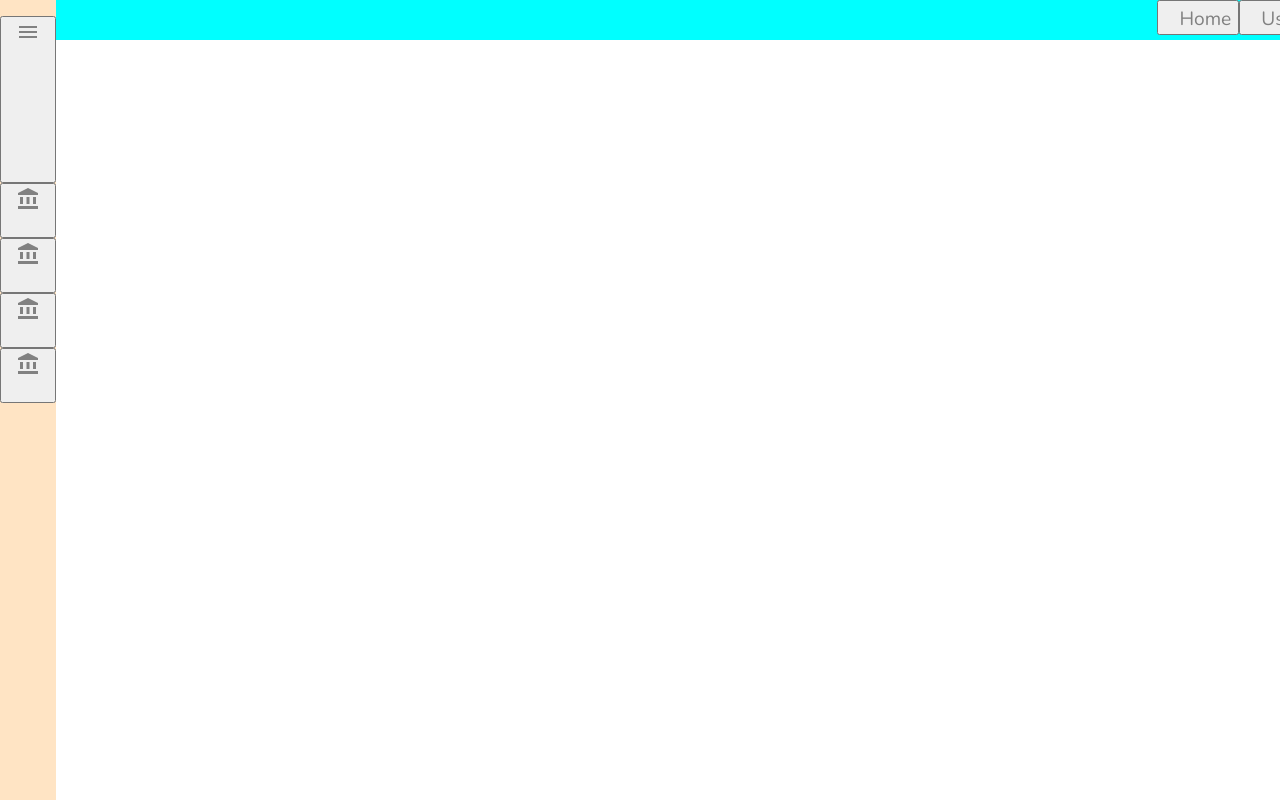
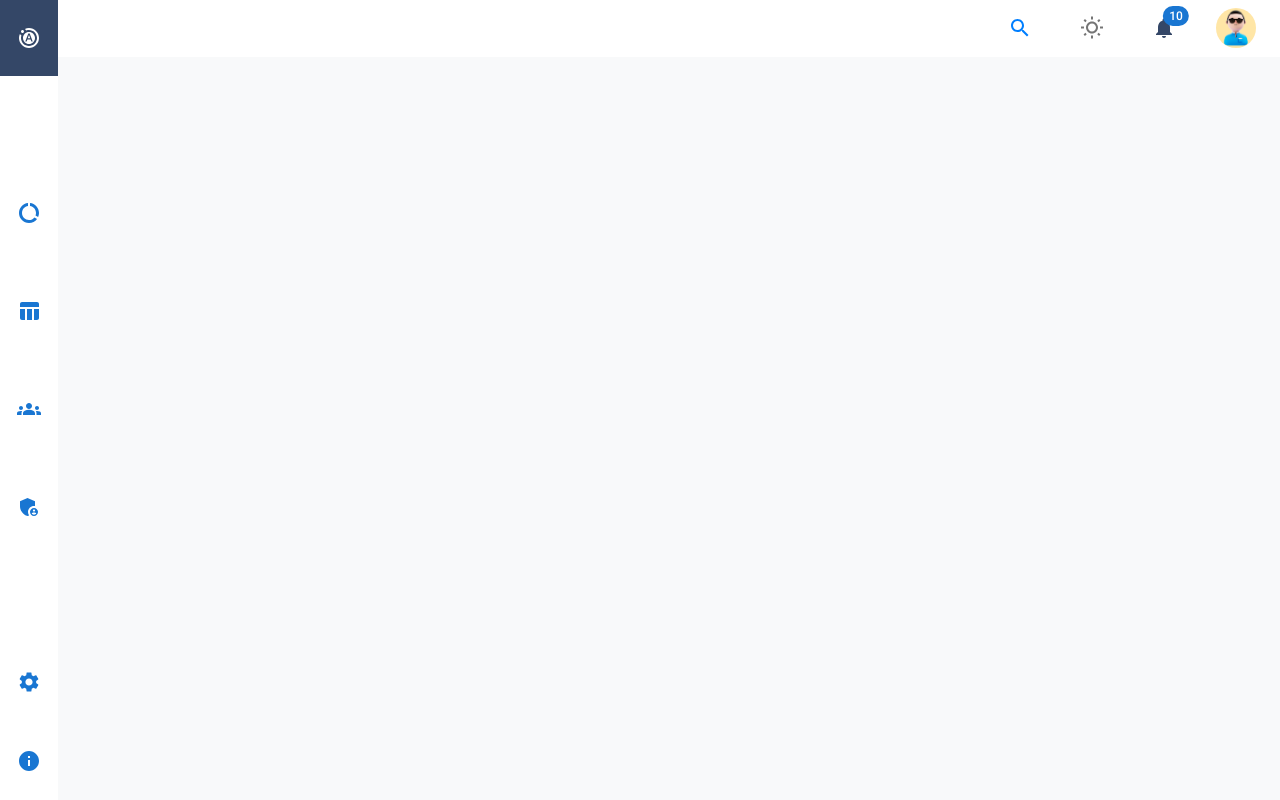
Before and after one commit to techcoders-akp/Data-automation-UI, a React (Create React App) app: page / in a window 1280 px wide. Built offline with nearby package versions, Linux system fonts and the light colour scheme.

Commit message:
Added modified sideNavbar and Header component

```diff
--- a/src/App.js
+++ b/src/App.js
@@ -1,9 +1,18 @@
 import React from 'react'
 import UIRenderer from './app/Components/UI WINDOW/UIRenderer'
+import {themeLight , themeDark} from './Internals/Themes'
+import CssBaseline from "@mui/material/CssBaseline";
+import { ThemeProvider } from '@mui/material/styles';
+
+
 const App = () => {
+const [toggleMode, settoggleMode] = React.useState(true)
   return (
     <>
+      <ThemeProvider theme={toggleMode ? themeLight : themeDark}>
+      <CssBaseline />
       <UIRenderer/>
+      </ThemeProvider>
     </>
   )
 }
--- a/src/Internals/Themes.js
+++ b/src/Internals/Themes.js
@@ -1,21 +1,29 @@
 import { createTheme } from '@mui/material/styles';
-import { makeStyles } from '@mui/styles';
-import { red } from '@mui/material/colors';
+
+const themeLight = createTheme({
+  palette: {
+    background: {
+      default: "#f8f9fa",
+      white :"#ffff",
+      darkBlue:"rgb(52, 71, 103)",
+      onHover:'#1976d21c'
+    },
+    buttons:{
+      primary:'#007fff'
+    },
+  }
+  });
+
+  const themeDark = createTheme({
+    palette: {
+      background: {
+        default: "#007fff"
+      },
+      text: {
+        primary: "#ffffff"
+      }
+    }
+  });
 
 
-const theme = createTheme({
-    palette: {
-        primary: {
-          main: red[500],
-        },
-      },
-  });
-
-  const useStyles = makeStyles((theme) => ({
-    root: {
-      color: theme.palette.primary.main,
-    }
-  }));
-
-
-  export {theme , useStyles} ;
+  export {themeLight , themeDark} ;
--- /dev/null
+++ b/src/app/Components/Header/HeaderIndex.jsx
@@ -0,0 +1,80 @@
+import React from 'react';
+import { HeaderStyles } from './styles';
+import IconButton from '@mui/material/IconButton';
+import Badge from '@mui/material/Badge';
+import NotificationsIcon from '@mui/icons-material/Notifications';
+import Avatar from '@mui/material/Avatar';
+import WbSunnyOutlinedIcon from '@mui/icons-material/WbSunnyOutlined';
+import DarkModeIcon from '@mui/icons-material/DarkMode';
+import ClearIcon from '@mui/icons-material/Clear';
+import SearchIcon from '@mui/icons-material/Search';
+import InputAdornment from '@mui/material/InputAdornment';
+import TextField from '@mui/material/TextField';
+
+import Avatarsrc from '../../Icons/Avatar.jpg';
+
+const HeaderIndex = () => {
+  const classes = HeaderStyles();
+
+  const [toggleMode, settoggleMode] = React.useState(true);
+  const [toggleSearch, settoggleSearch] = React.useState(false)
+
+  const handleMode = () => {
+    toggleMode ? settoggleMode(false) : settoggleMode(true);
+  };
+
+  React.useEffect(() => {
+    if(toggleSearch)
+    setTimeout(() => {
+      if(toggleSearch)
+      {
+        settoggleSearch(false)
+      }
+    }, 10000);
+  })
+
+  return (
+    <>
+      <div className={classes.root}>
+      <div className={classes.dynamicSearchfield}>
+      {toggleSearch &&
+        <TextField
+        id="input-with-icon-textfield"
+        placeholder='Search here ..'
+        fullWidth
+        size="small"
+        margin="dense"
+        InputProps={{
+          startAdornment: (
+            <InputAdornment position="start">
+              <SearchIcon />
+            </InputAdornment>
+          ),
+        }}
+        variant="outlined"
+      />
+      }
+      </div>
+        <div className={classes.flexEndDiv}>
+          <IconButton onClick={() => settoggleSearch(prev => !prev)}>
+           {!toggleSearch ? <SearchIcon  className={classes.Icons}/> : <ClearIcon className={classes.Icons}/> }
+          </IconButton>
+
+          <IconButton onClick={handleMode}>
+            {toggleMode ? <WbSunnyOutlinedIcon  /> : <DarkModeIcon />}
+          </IconButton>
+
+          <IconButton>
+            <Badge color="primary" badgeContent={10}>
+              <NotificationsIcon className={classes.notificationIcon} />
+            </Badge>
+          </IconButton>
+
+          <Avatar src={Avatarsrc} className={classes.headerAvatar} />
+        </div>
+      </div>
+    </>
+  );
+};
+
+export default HeaderIndex;
--- a/src/app/Components/Header/index.jsx
+++ /dev/null
@@ -1,17 +0,0 @@
-import * as React from 'react';
-import {HeaderStyles} from './stylesheader'
-import AccountCircleIcon from '@mui/icons-material/AccountCircle';
-
- const Header=()=> {
-    const classes = HeaderStyles();
-
-  return (
-    <div className={classes.Header}>
-      <button className={classes.iconButtonStyle1}><AccountCircleIcon/></button>
-      <button className={classes.iconButtonStyle}>User</button>
-      <button className={classes.iconButtonStyle}>Home</button>
-
-    </div>
-  )
-}
-export default Header;
--- /dev/null
+++ b/src/app/Components/Header/styles.js
@@ -0,0 +1,36 @@
+import { makeStyles } from '@mui/styles';
+import Switch from '@mui/material/Switch';
+import { styled } from '@mui/material/styles';
+
+
+export const HeaderStyles = makeStyles( theme  => ({
+
+    root:{
+        backgroundColor:theme.palette.background.white,
+        display:'flex',
+        justifyContent:'flex-end',
+        minHeight:'3.55rem',
+    },
+    flexEndDiv:{
+        maxWidth:'30%',
+        // backgroundColor:'skyblue',
+        minWidth:'20%',
+        marginRight:'1.5rem',
+        marginLeft:'2.5rem',
+        alignItems:'center',
+        display:'flex',
+        justifyContent:'space-between'
+    },
+    headerAvatar:{
+    },
+    Icons:{
+        color:theme.palette.buttons.primary,
+    },
+    dynamicSearchfield:{
+        width:'65%',
+        // backgroundColor:'red'
+    },
+    notificationIcon:{
+        color:theme.palette.background.darkBlue,
+    }
+}));
--- a/src/app/Components/Header/stylesheader.js
+++ /dev/null
@@ -1,32 +0,0 @@
-import { makeStyles } from '@mui/styles';
-export  const HeaderStyles = makeStyles({
-  iconButtonStyle:{
-    float: 'right',
-    paddingTop:'0.255rem',
-  paddingLeft: '1.25rem',
-  textDecoration: 'none',
-  fontSize: '1.20rem',
-  color: '#818181',
-  display: 'block'
-  },
-  iconButtonStyle1:{
-    float: 'right',
-    paddingTop:'0.5rem',
-  paddingLeft: '1.25rem',
-  paddingRight:'0.15rem',
-  textDecoration: 'none',
-  fontSize: '1.25rem',
-  color: '#818181',
-  display: 'block'
-  },
-  Header:{
-    overflow: 'hidden',
-    backgroundColor:'aqua',
-    position: 'fixed',
-    top: 0,
-    width: '100%',
-    height: '2.5rem',
-    paddingLeft: '4.5rem'
-  }
-
-})
--- a/src/app/Components/UI WINDOW/UIRenderer.jsx
+++ b/src/app/Components/UI WINDOW/UIRenderer.jsx
@@ -1,11 +1,11 @@
-import Header from '../Header'
 import SideNavbar from '../sideNav/SideNavbar'
+import HeaderIndex from '../Header/HeaderIndex'
 
 const UIRenderer = () => {
   return (
   <>
   <SideNavbar/>
-  <Header/>
+  <HeaderIndex/>
   </>
 
   )
--- a/src/app/Components/sideNav/SideNavbar.jsx
+++ b/src/app/Components/sideNav/SideNavbar.jsx
@@ -1,21 +1,51 @@
-import React from 'react'
-// import { sideIcons } from './constants'
+import React from 'react';
+import Button from '@mui/material/Button';
+import Tooltip from '@mui/material/Tooltip';
 import sideIcons from './constants';
-import {sideNavBarStyles} from './styles'
-import MenuIcon from '@mui/icons-material/Menu';
+import MotionPhotosAutoIcon from '@mui/icons-material/MotionPhotosAuto';
+import InfoIcon from '@mui/icons-material/Info';
+import SettingsIcon from '@mui/icons-material/Settings';
+import { sideNavBarStyles } from './styles';
+import Fade from '@mui/material/Fade';
+
 const SideNavbar = () => {
-    console.log(sideIcons);
-    const classes = sideNavBarStyles();
-    return (
-        <div className={classes.flexColumn}>
-            <button className={classes.buttonStyle1}><MenuIcon/></button>
-            {sideIcons.map((item) => {
-                return <button key={item.id} className={classes.buttonStyle}>{item.icon}</button>
-            })
-            }
-        </div>
+  const classes = sideNavBarStyles();
 
-    )
-}
+  return (
+    <div className={classes.root}>
+      <div className={classes.headIconStyles}>
+        <Button variant="text">
+          <MotionPhotosAutoIcon className={classes.brandLogo} />
+        </Button>
+      </div>
 
-export default SideNavbar
+      <div className={classes.dynamicIconsDiv}>
+        {sideIcons.map((item) => {
+          return (
+            <Tooltip
+              title={item.Name}
+              placement="right-end"
+              TransitionComponent={Fade}
+              TransitionProps={{ timeout: 600 }}
+            >
+              <Button key={item.id} className={classes.dynamicIcons}>
+                {item.icon}
+              </Button>
+            </Tooltip>
+          );
+        })}
+      </div>
+
+      <div className={classes.footerContent}>
+        <Button variant="text" className={classes.dynamicIcons}>
+          <SettingsIcon />
+        </Button>
+        <Button variant="text" className={classes.dynamicIcons}>
+          <InfoIcon />
+        </Button>
+      </div>
+    </div>
+  );
+};
+
+export default SideNavbar;
--- a/src/app/Components/sideNav/constants.js
+++ b/src/app/Components/sideNav/constants.js
@@ -1,24 +1,27 @@
-import AccountBalanceIcon from '@mui/icons-material/AccountBalance';
+import DataUsageIcon from '@mui/icons-material/DataUsage';
+import TableChartIcon from '@mui/icons-material/TableChart';
+import GroupsIcon from '@mui/icons-material/Groups';
+import AdminPanelSettingsIcon from '@mui/icons-material/AdminPanelSettings';
  const sideIcons=[
     {
         "id":1,
-        "Name":"A",
-        "icon": <AccountBalanceIcon />
+        "Name":"Home",
+        "icon": <DataUsageIcon />
     },
     {
         "id":2,
-        "Name":"B",
-        "icon": <AccountBalanceIcon />
+        "Name":"Database Table",
+        "icon": <TableChartIcon />
     },
     {
         "id":3,
-        "Name":"C",
-        "icon": <AccountBalanceIcon />
+        "Name":"Users",
+        "icon": <GroupsIcon />
     },
     {
         "id":4,
-        "Name":"D",
-        "icon": <AccountBalanceIcon />
+        "Name":"Admin Panel",
+        "icon": <AdminPanelSettingsIcon />
     }
  ];
  export default sideIcons;
--- a/src/app/Components/sideNav/styles.js
+++ b/src/app/Components/sideNav/styles.js
@@ -1,35 +1,49 @@
 import { makeStyles } from '@mui/styles';
 
-export const sideNavBarStyles = makeStyles({
-    buttonStyle: {
-        paddingBottom: "1rem",
-        textDecoration: "none",
-        fontSize: "25px",
-        color: "#818181",
-        display: "block",
-        "&:hover":{
-            color: 'white',
-        },
-    },
-    buttonStyle1:{
-        paddingBottom: "8rem",
-        textDecoration: "none",
-        fontSize: "25px",
-        color: "#818181",
-        display: "block"
-    },
-    flexColumn:{
-        flexDirection: "column",
-        backgroundColor: "bisque",
-        position: "fixed",
-        overflowX:"hidden",
-        display:"flex",
-        zIndex: 1,
-        top: 0,
-        left: 0,
-        height: "100%",
-        width: "3.5rem",
-        paddingTop: "1.0rem"
+export const sideNavBarStyles = makeStyles( theme  => ({
+  root: {
+    justifyContent: 'space-between',
+    flexDirection: 'column',
+    backgroundColor: theme.palette.background.white ,
+    position: 'fixed',
+    overflowX: 'hidden',
+    display: 'flex',
+    zIndex: 1,
+    top: 0,
+    left: 0,
+    height: '100%',
+    minWidth: '3.3rem',
+    maxWidth: '3.6rem',
+    paddingTop: '1.0rem',
+  },
+  headIconStyles: {
+    display: 'flex',
+    justifyContent: 'center',
+    backgroundColor:theme.palette.background.darkBlue,
+    height: '9.7%',
+    marginTop:'-16px',
+  },
+  dynamicIconsDiv: {
+    display: 'grid',
+    justifyContent: 'center !important',
+    height: '50%',
+    alignItems:'center'
+  },
+  dynamicIcons:{
+    maxHeight:'2rem',
 
+    '&:hover':{
+      backgroundColor:`${theme.palette.background.onHover} !important`,
     }
-})
+  },
+  footerContent: {
+    display: 'grid',
+    justifyContent: 'center',
+    height: '20%',
+    alignItems:'center',
+
+  },
+  brandLogo:{
+    color:theme.palette.background.white
+  },
+}));
--- a/src/index.js
+++ b/src/index.js
@@ -3,16 +3,13 @@ import ReactDOM from "react-dom/client";
 import "./index.css";
 import App from "./App";
 import reportWebVitals from "./reportWebVitals";
-import { ThemeProvider } from '@mui/material/styles';
-import {theme} from './Internals/Themes'
 
 
 const root = ReactDOM.createRoot(document.getElementById("root"));
+
 root.render(
   <React.StrictMode>
-  <ThemeProvider theme={theme}>
       <App />
-    </ThemeProvider>
   </React.StrictMode>
 );
 
```
Also changed, not shown: public/index.html (+2 -23 lines), src/app/Icons/Avatar.jpg (added).
